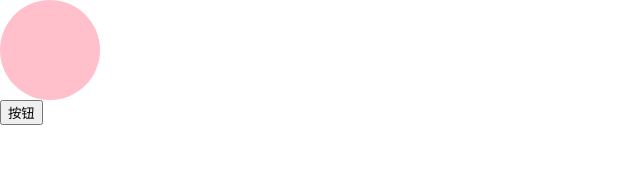
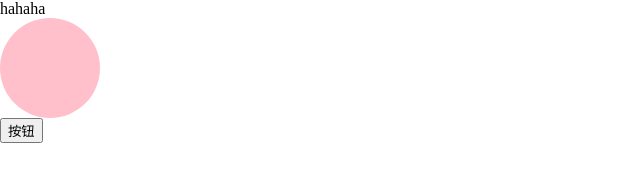
Before and after one commit to Animye/unify, a plain HTML site: page animate.html in a window 1280 px wide. Shown: the whole page, without its empty margins (0-640 px from the left). Drawn offline with Linux system fonts and the light colour scheme.

Commit message:
Update animate.html

```diff
--- a/animate.html
+++ b/animate.html
@@ -17,6 +17,7 @@
     </style>
   </head>
   <body>
+    <h1>hahaha</h1>
     <div class="box"></div>
     <button class="btn">按钮</button>
     <script>
```
